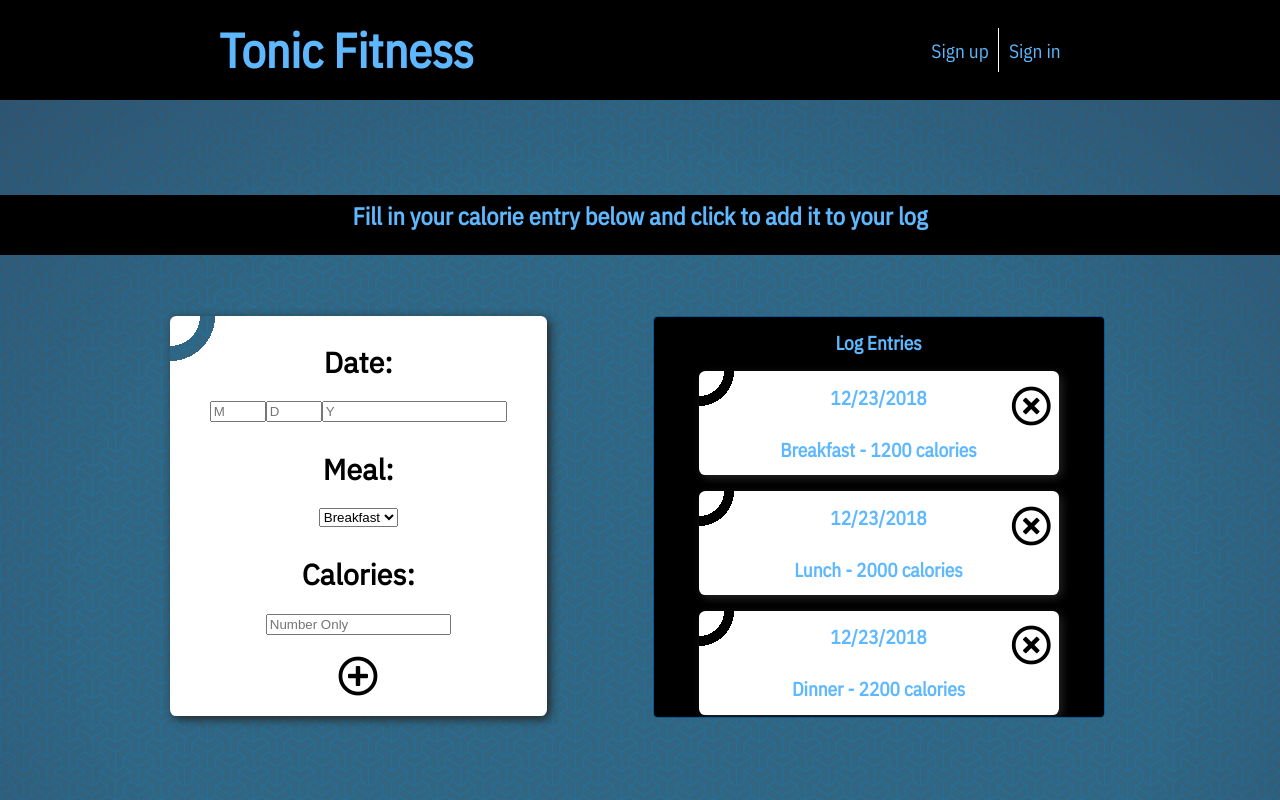
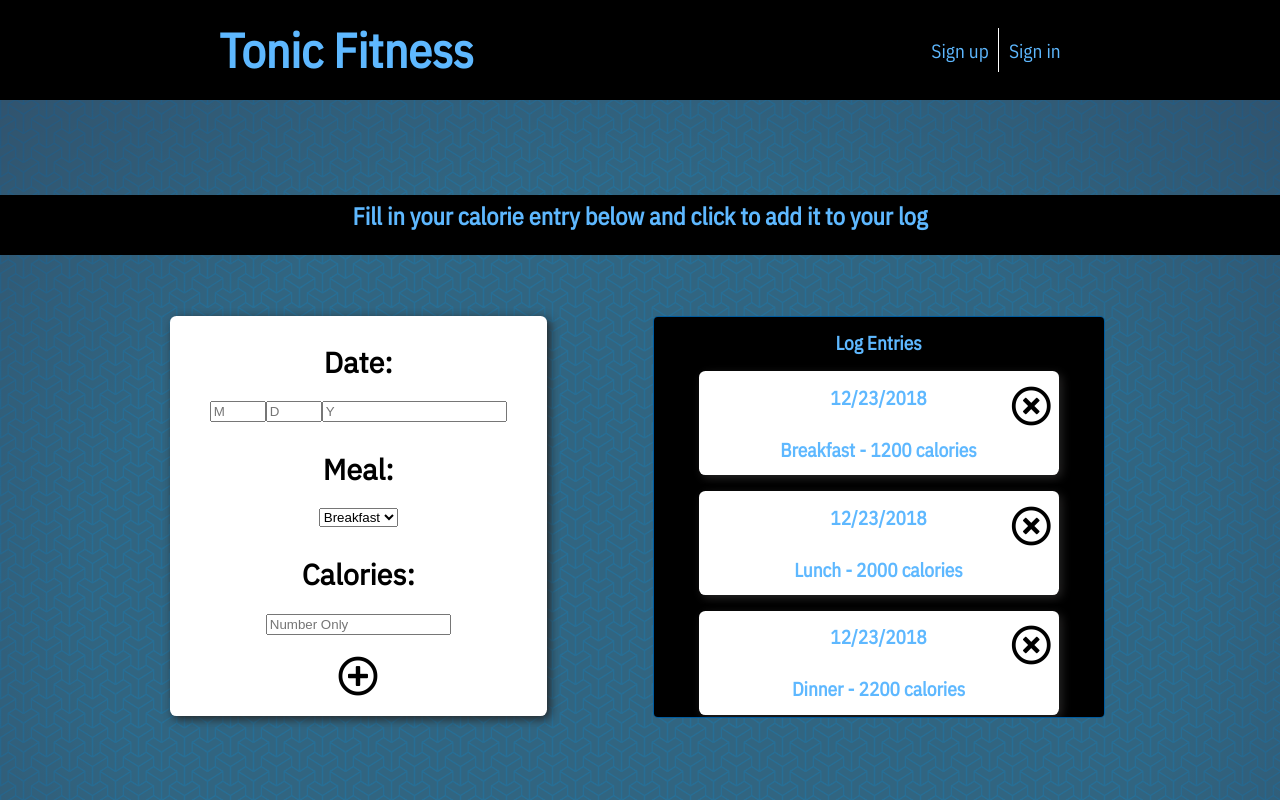
Before and after one commit to chingu-voyages/geckos-project-11, a React (Create React App) app in the folder tonic-fitness/: page /log in a window 1280 px wide. Shown: the top 800 px of the page. Built offline with nearby package versions, Linux system fonts and the light colour scheme.

Commit message:
Remove circle styling from Log

```diff
--- a/tonic-fitness/src/stylesheets/Log.scss
+++ b/tonic-fitness/src/stylesheets/Log.scss
@@ -33,13 +33,6 @@
     background-color: #fff;
     border-radius: 0.4em;
     box-shadow: 3px 3px 10px #262525;
-    background: radial-gradient(
-                circle at top left,
-                #fff 30px,
-                transparent 30px,
-                transparent 45px,
-                #fff 45px
-    );
   }
 
   .cal-entry-item {
@@ -73,13 +66,6 @@
     background-color: #fff;
     border-radius: 0.4em;
     box-shadow: 3px 3px 10px #262525;
-    background: radial-gradient(
-                circle at top left,
-                #fff 25px,
-                transparent 25px,
-                transparent 35px,
-                #fff 35px
-    );
     transition-duration: 150ms;
   }
 
```
